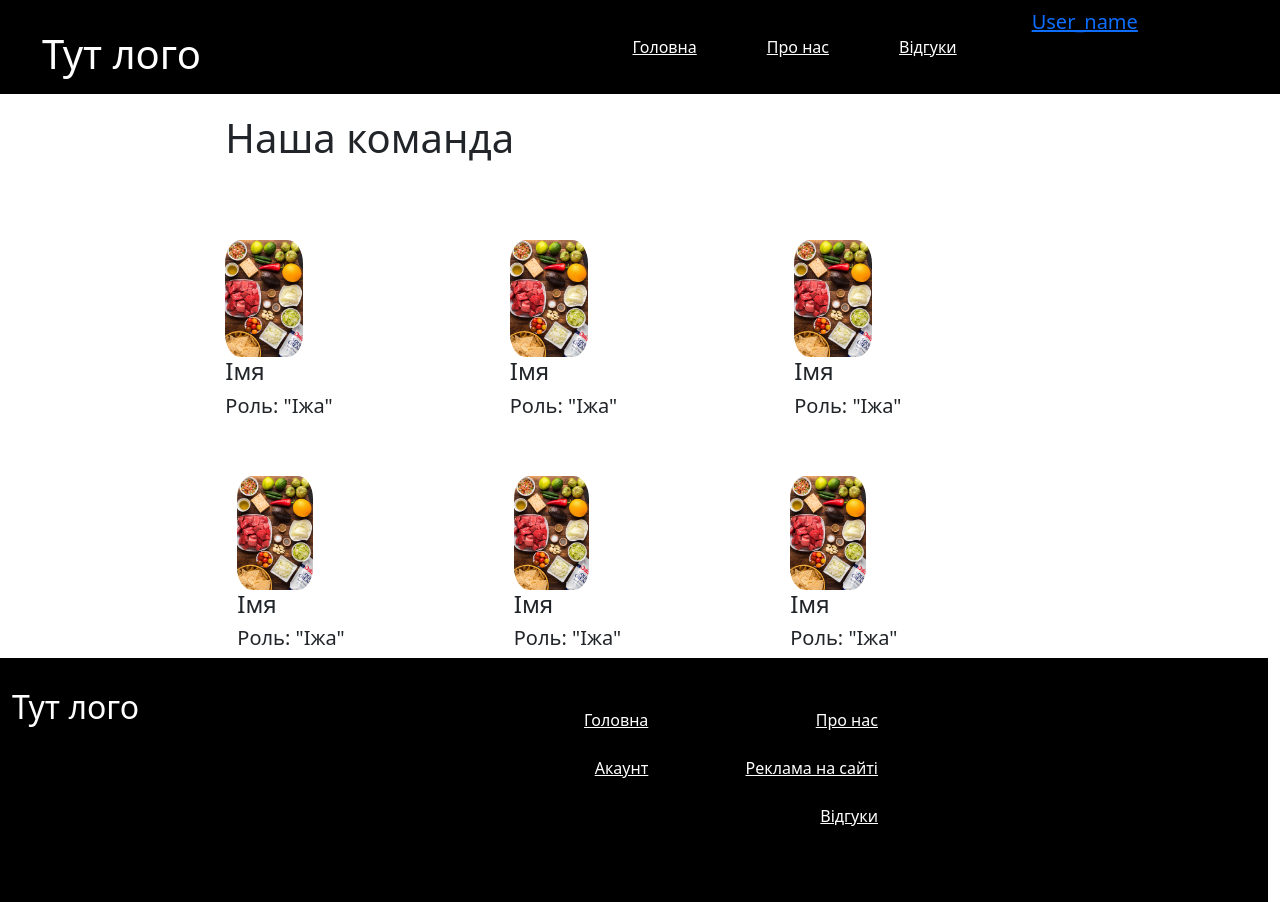
After one commit to McRoss822/CookNLove, a Django app: page /about/ in a window 1280 px wide. The commit adds this page. Run offline with Django 4.2, Linux system fonts and the light colour scheme; some libraries are stand-ins or nearby versions.

Commit message:
add aboutUs

```diff
--- a/src/homepage/urls.py
+++ b/src/homepage/urls.py
@@ -5,5 +5,7 @@ from . import views
 
 urlpatterns = [
     path('admin/', admin.site.urls),
-    path('', views.index)
+    path('', views.index),
+    path('about/', views.about_us)
+
 ]
--- a/src/homepage/views.py
+++ b/src/homepage/views.py
@@ -4,3 +4,6 @@ from django.conf import settings
 
 def index(request):
     return render(request, "homepage/homepage.html")
+
+def about_us(request):
+    return render(request, "homepage/about_us.html")
--- /dev/null
+++ b/src/static/CSS/about_us.css
@@ -0,0 +1,18 @@
+.team_icon{
+    padding-top: 50px;
+    justify-content:center;
+    display:flex;
+}
+
+.content_about h1{
+    padding-top: 20px;
+    padding-bottom: 20px;
+}
+
+.team_slot{
+
+}
+.team_slot img{
+    max-width: 30%;
+    border-radius: 20%;
+}
--- /dev/null
+++ b/src/templates/homepage/about_us.html
@@ -0,0 +1,64 @@
+{% extends 'layout.html' %}
+
+<!-- Підключення до Осн. шаблона -->
+{% load static %}
+<!-- !!!Не забувайте підгружати статік бо якщо цього не робити то CSS JAvaScript, Img просто не будуть працювати !!! -->
+
+<!-- Сюди лінки писати (навсяки запасні уточню) Це фактично є <head> -->
+
+    {% block additional_links %}
+        <link rel="stylesheet" type="text/css" href="{% static '/CSS/about_us.css' %}">
+    {% endblock %}
+
+<!-- Вважайти що це просто <body> бо посуті так і є -->
+{% block contend %}
+<div class="main_homepage row">
+    <div class="col-2"><!-- Просто бокові пропуски -->   </div>
+
+    <div class="content_about col-8">
+        <h1>Наша команда</h1>
+
+        <div class="team_icon row">
+            <div class="col-4 team_slot">
+                <img src="{% static 'images/Break.jpg' %}" >
+                <h4>Імя</h4>
+                <h5>Роль: "Іжа"</h5>
+            </div>
+
+             <div class="col-4 team_slot">
+                 <img src="{% static 'images/Break.jpg' %}" >
+                 <h4>Імя</h4>
+                 <h5>Роль: "Іжа"</h5>
+            </div>
+
+             <div class="col-4 team_slot">
+                <img src="{% static 'images/Break.jpg' %}" >
+                <h4>Імя</h4>
+                <h5>Роль: "Іжа"</h5>
+            </div>
+
+             <div class="team_icon row">
+            <div class="col-4 team_slot">
+                <img src="{% static 'images/Break.jpg' %}" >
+                <h4>Імя</h4>
+                <h5>Роль: "Іжа"</h5>
+            </div>
+
+             <div class="col-4 team_slot">
+                 <img src="{% static 'images/Break.jpg' %}" >
+                 <h4>Імя</h4>
+                 <h5>Роль: "Іжа"</h5>
+            </div>
+
+             <div class="col-4 team_slot">
+                <img src="{% static 'images/Break.jpg' %}" >
+                <h4>Імя</h4>
+                <h5>Роль: "Іжа"</h5>
+            </div>
+
+        </div>
+    </div>
+
+    <div class="col-2"><!-- Просто бокові пропуски -->    </div>
+</div>
+{% endblock %}
--- a/src/templates/homepage/homepage.html
+++ b/src/templates/homepage/homepage.html
@@ -54,7 +54,8 @@
                         <br>
                 </div>
                 </div>
-                  <div class="col-6">
+
+                <div class="col-6">
                 <div class="Square_rec ">
                         <br>
                         <br>
--- a/src/templates/nav_pan.html
+++ b/src/templates/nav_pan.html
@@ -7,9 +7,9 @@
   </div >
 
   <div class="button_div col-8">
-    <a class="button_nav" href="#"> Головна </a>
+    <a class="button_nav" href=""> Головна </a>
 
-    <a class="button_nav" href="#"> Про нас  </a>
+    <a class="button_nav" href="about/"> Про нас  </a>
 
     <a class="button_nav" href="#"> Відгуки  </a>
 
```
Also changed, not shown: src/templates/ai_response.html (+58 -15 lines).
